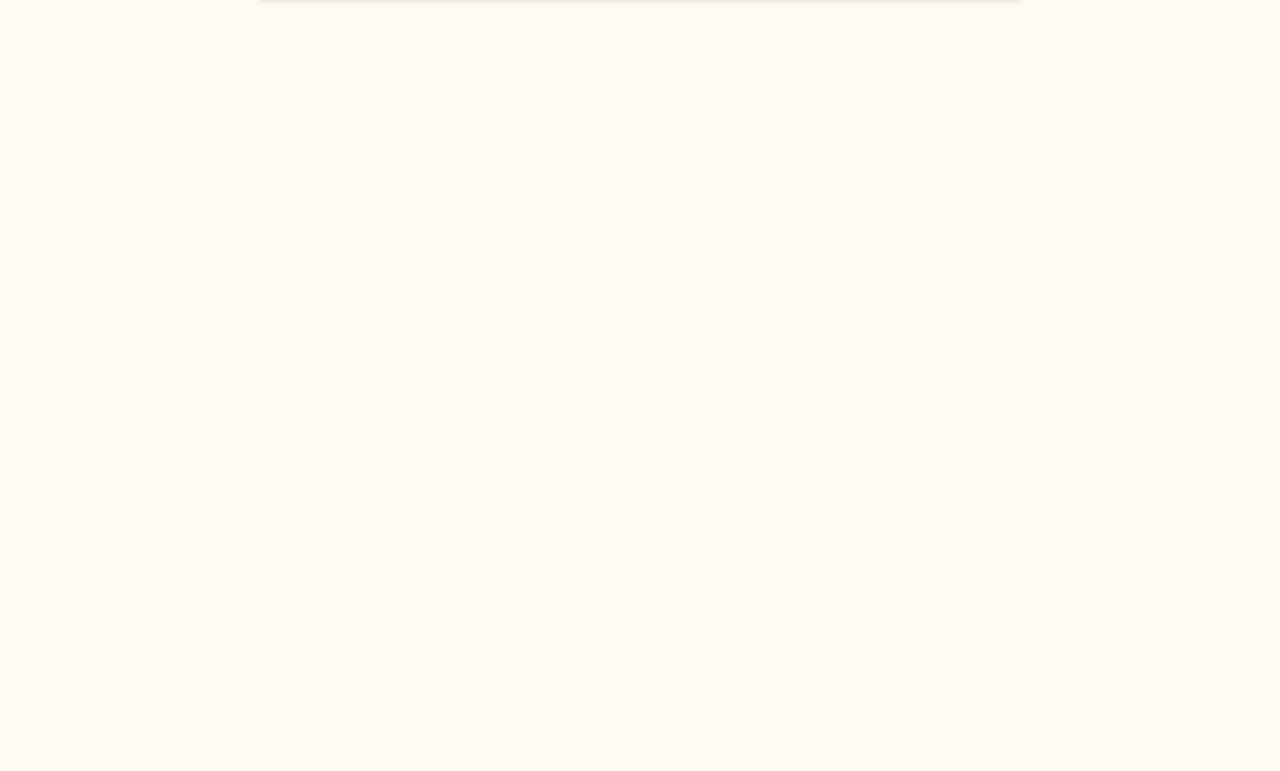
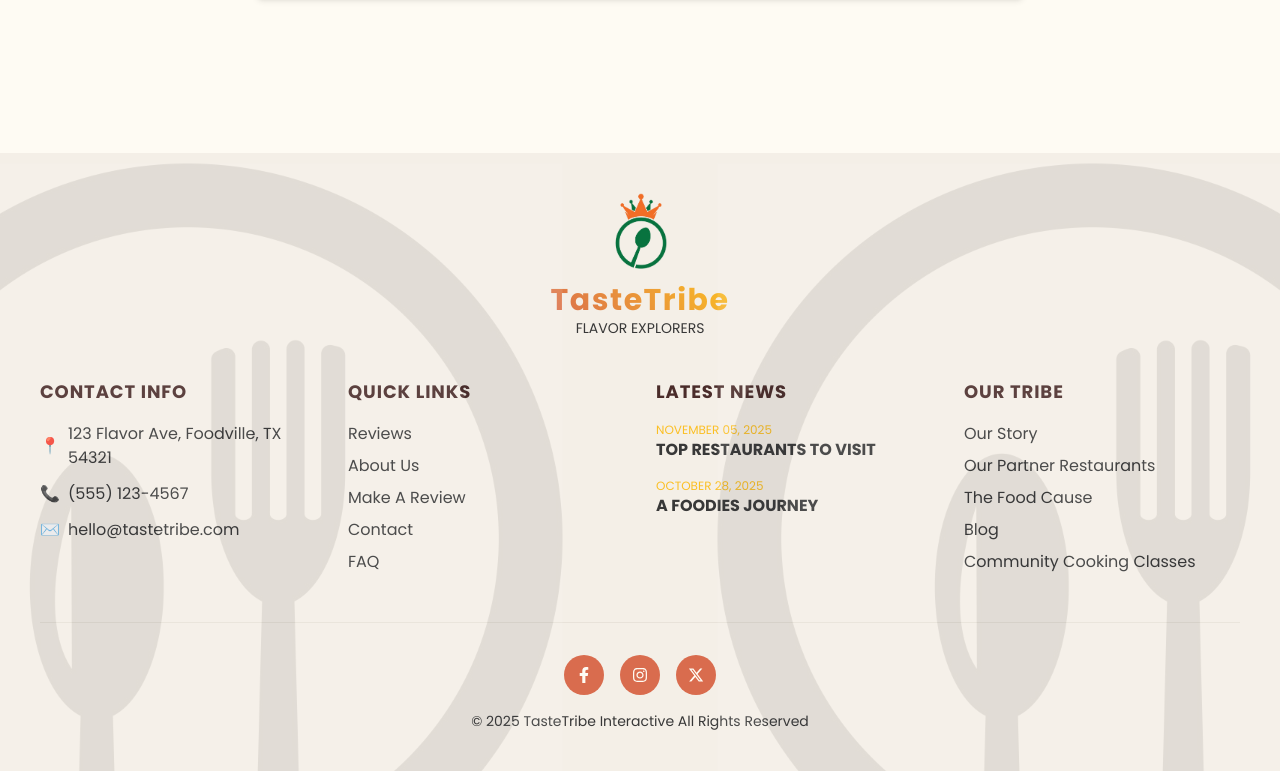
Before and after one commit to Samiul-Alam-Shanto/A10-Taste_Tribe_Client, a React (Vite) app: page /auth in a window 1280 px wide. Shown: the part 711-1482 px from the top of the page. Before the commit the page ends 864 px from the top, so only its background shows below. Built offline with nearby package versions, Linux system fonts and the light colour scheme; no server answers.

Commit message:
initially completed the footer

```diff
--- a/index.html
+++ b/index.html
@@ -2,9 +2,9 @@
 <html lang="en">
   <head>
     <meta charset="UTF-8" />
-    <link rel="icon" type="image/svg+xml" href="/vite.svg" />
+    <link rel="icon" type="image/svg+xml" href="./src/assets/Logo_Bg.png" />
     <meta name="viewport" content="width=device-width, initial-scale=1.0" />
-    <title>a10-taste-tribe-client</title>
+    <title>Home - TasteTribe</title>
     <html data-theme="light"></html>
   </head>
   <body>
--- a/src/components/Footer.jsx
+++ b/src/components/Footer.jsx
@@ -1,7 +1,224 @@
 import React from "react";
+import { FaFacebookF, FaInstagram } from "react-icons/fa";
+import { FaXTwitter } from "react-icons/fa6";
+import logo from "../assets/TasteTribe_Logo.png";
+import bgImg from "../assets/KnifeIcon.jpg";
 
 const Footer = () => {
-  return <div></div>;
+  return (
+    <div className="bg-base-200 text-base-content p-10 relative overflow-hidden">
+      <div className="absolute bottom-0 left-1/2 -translate-x-1/2 lg:left-0 lg:-translate-x-1/4 translate-y-1/4 opacity-10 transition-all duration-300 ease-in-out">
+        <img className="w-[750px]" src={bgImg} alt="KnifeIcon" />
+      </div>
+      <div className="hidden lg:block absolute bottom-0 right-0 translate-x-1/4 translate-y-1/4 opacity-10">
+        <img src={bgImg} className="w-[750px]" alt="KnifeIcon" />
+      </div>
+
+      <div className="container mx-auto z-10">
+        {/* Top Section: Logo and Brand Name */}
+        <div className="flex flex-col items-center justify-center mb-10">
+          <img src={logo} className="w-20" alt="logo" />
+          <h2 className="text-3xl font-bold text-gradient tracking-wider mt-2">
+            TasteTribe
+          </h2>
+          <p className="text-sm text-base-content">FLAVOR EXPLORERS</p>
+        </div>
+
+        {/* Middle Section: Links Grid */}
+        <div className="grid grid-cols-1 sm:grid-cols-2 lg:grid-cols-4 gap-8 text-center sm:text-left">
+          {/* Column 1: Contact Info */}
+          <div>
+            <h3 className="font-bold text-lg mb-4 uppercase tracking-wider text-secondary">
+              Contact Info
+            </h3>
+            <ul className="space-y-3">
+              <li>
+                <p className="flex items-center justify-center sm:justify-start">
+                  <span className="mr-2">📍</span> 123 Flavor Ave, Foodville, TX
+                  54321
+                </p>
+              </li>
+              <li>
+                <a
+                  href="tel:5551234567"
+                  className="hover:text-primary transition-colors duration-300 flex items-center justify-center sm:justify-start"
+                >
+                  <span className="mr-2">📞</span> (555) 123-4567
+                </a>
+              </li>
+              <li>
+                <a
+                  href="mailto:hello@tastetribe.com"
+                  className="hover:text-primary transition-colors duration-300 flex items-center justify-center sm:justify-start"
+                >
+                  <span className="mr-2">✉️</span> hello@tastetribe.com
+                </a>
+              </li>
+            </ul>
+          </div>
+
+          {/* Column 2: Quick Links */}
+          <div>
+            <h3 className="font-bold text-lg mb-4 uppercase tracking-wider text-secondary">
+              Quick Links
+            </h3>
+            <ul className="space-y-2">
+              <li>
+                <a
+                  href="#"
+                  className="hover:text-primary transition-colors duration-300"
+                >
+                  Reviews
+                </a>
+              </li>
+              <li>
+                <a
+                  href="#"
+                  className="hover:text-primary transition-colors duration-300"
+                >
+                  About Us
+                </a>
+              </li>
+              <li>
+                <a
+                  href="#"
+                  className="hover:text-primary transition-colors duration-300"
+                >
+                  Make A Review
+                </a>
+              </li>
+              <li>
+                <a
+                  href="#"
+                  className="hover:text-primary transition-colors duration-300"
+                >
+                  Contact
+                </a>
+              </li>
+              <li>
+                <a
+                  href="#"
+                  className="hover:text-primary transition-colors duration-300"
+                >
+                  FAQ
+                </a>
+              </li>
+            </ul>
+          </div>
+
+          {/* Column 3: Latest News */}
+          <div>
+            <h3 className="font-bold text-lg mb-4 uppercase tracking-wider text-secondary">
+              Latest News
+            </h3>
+            <ul className="space-y-4">
+              <li>
+                <p className="text-xs text-accent">NOVEMBER 05, 2025</p>
+                <a
+                  href="#"
+                  className="font-bold hover:text-primary transition-colors duration-300"
+                >
+                  TOP RESTAURANTS TO VISIT
+                </a>
+              </li>
+              <li>
+                <p className="text-xs text-accent">OCTOBER 28, 2025</p>
+                <a
+                  href="#"
+                  className="font-bold hover:text-primary transition-colors duration-300"
+                >
+                  A FOODIES JOURNEY
+                </a>
+              </li>
+            </ul>
+          </div>
+
+          {/* Column 4: Our Community */}
+          <div>
+            <h3 className="font-bold text-lg mb-4 uppercase tracking-wider text-secondary">
+              Our Tribe
+            </h3>
+            <ul className="space-y-2">
+              <li>
+                <a
+                  href="#"
+                  className="hover:text-primary transition-colors duration-300"
+                >
+                  Our Story
+                </a>
+              </li>
+              <li>
+                <a
+                  href="#"
+                  className="hover:text-primary transition-colors duration-300"
+                >
+                  Our Partner Restaurants
+                </a>
+              </li>
+              <li>
+                <a
+                  href="#"
+                  className="hover:text-primary transition-colors duration-300"
+                >
+                  The Food Cause
+                </a>
+              </li>
+              <li>
+                <a
+                  href="#"
+                  className="hover:text-primary transition-colors duration-300"
+                >
+                  Blog
+                </a>
+              </li>
+              <li>
+                <a
+                  href="/tours"
+                  className="hover:text-primary transition-colors duration-300"
+                >
+                  Community Cooking Classes
+                </a>
+              </li>
+            </ul>
+          </div>
+        </div>
+
+        {/* Bottom Section: Social Media and Copyright */}
+        <div className="mt-12 pt-8 border-t border-base-300 text-center">
+          <div className="flex justify-center space-x-4 mb-4">
+            <a
+              href="https://facebook.com"
+              target="_blank"
+              rel="noopener noreferrer"
+              className="bg-primary text-primary-content h-10 w-10 rounded-full flex items-center justify-center hover:bg-secondary transition-colors duration-300"
+            >
+              <FaFacebookF />
+            </a>
+            <a
+              href="https://instagram.com"
+              target="_blank"
+              rel="noopener noreferrer"
+              className="bg-primary text-primary-content h-10 w-10 rounded-full flex items-center justify-center hover:bg-secondary transition-colors duration-300"
+            >
+              <FaInstagram />
+            </a>
+            <a
+              href="https://x.com"
+              target="_blank"
+              rel="noopener noreferrer"
+              className="bg-primary text-primary-content h-10 w-10 rounded-full flex items-center justify-center hover:bg-secondary transition-colors duration-300"
+            >
+              <FaXTwitter />
+            </a>
+          </div>
+          <p className="text-sm text-base-content">
+            &copy; {new Date().getFullYear()} TasteTribe Interactive All Rights
+            Reserved
+          </p>
+        </div>
+      </div>
+    </div>
+  );
 };
 
 export default Footer;
--- a/src/components/Navbar.jsx
+++ b/src/components/Navbar.jsx
@@ -30,7 +30,7 @@ const Navbar = () => {
   );
 
   return (
-    <div className="fixed z-10 w-full bg-[#fbbf2420] ">
+    <div className="fixed z-10 w-full bg-base-300 ">
       <div className="navbar container  mx-auto  text-white">
         <div className="navbar-start">
           <div className="dropdown">
--- a/src/index.css
+++ b/src/index.css
@@ -29,7 +29,7 @@
 }
 
 .custom-gradient {
-  background: linear-gradient(90deg, #d96c4e, #fbbf2480);
+  background: linear-gradient(90deg, #d96c4e, #fbbf2490);
 }
 .custom-gradient:hover {
   background: linear-gradient(90deg, #fbbf2480, #d96c4e);
--- a/src/layouts/MainLayout.jsx
+++ b/src/layouts/MainLayout.jsx
@@ -9,7 +9,7 @@ const MainLayout = () => {
       <header>
         <Navbar />
       </header>
-      <main className="bg-[#FEFBF3] pt-16">
+      <main className="bg-[#FEFBF3] pt-16 min-h-[80vh]">
         <Outlet />
       </main>
       <footer>
--- a/src/pages/Authentication/AuthPage.jsx
+++ b/src/pages/Authentication/AuthPage.jsx
@@ -46,7 +46,7 @@ const AuthPage = () => {
               className="tab text-sm font-medium text-primary
                 [--tab-border-color:transparent]
                 checked:[--tab-border-color:#a51b5c]
-                checked:bg-linear-to-r from-[#d96c4e] to-[#fbbf2490]
+                checked:bg-linear-to-l from-[#d96c4e] to-[#fbbf2490]
                 checked:text-white
                 transition-all duration-300 rounded-xl"
               aria-label="Sign up"
--- a/src/pages/Authentication/Login.jsx
+++ b/src/pages/Authentication/Login.jsx
@@ -44,6 +44,7 @@ const Login = () => {
 
   return (
     <div>
+      <title>Authentication - TasteTribe</title>
       <div>
         <form onSubmit={handleSubmit(handleLogIn)} className="space-y-4">
           <div>
@@ -74,7 +75,7 @@ const Login = () => {
               {...register("password", { required: "Password is required" })}
             />
             <span
-              className="cursor-pointer right-5 bottom-3 absolute z-10"
+              className="cursor-pointer right-5 bottom-3 absolute z-5"
               onClick={() => setShowPassword(!showPassword)}
             >
               {showPassword ? <FaEyeSlash /> : <FaEye />}
```
Also changed, not shown: src/assets/KnifeIcon.jpg (added).
